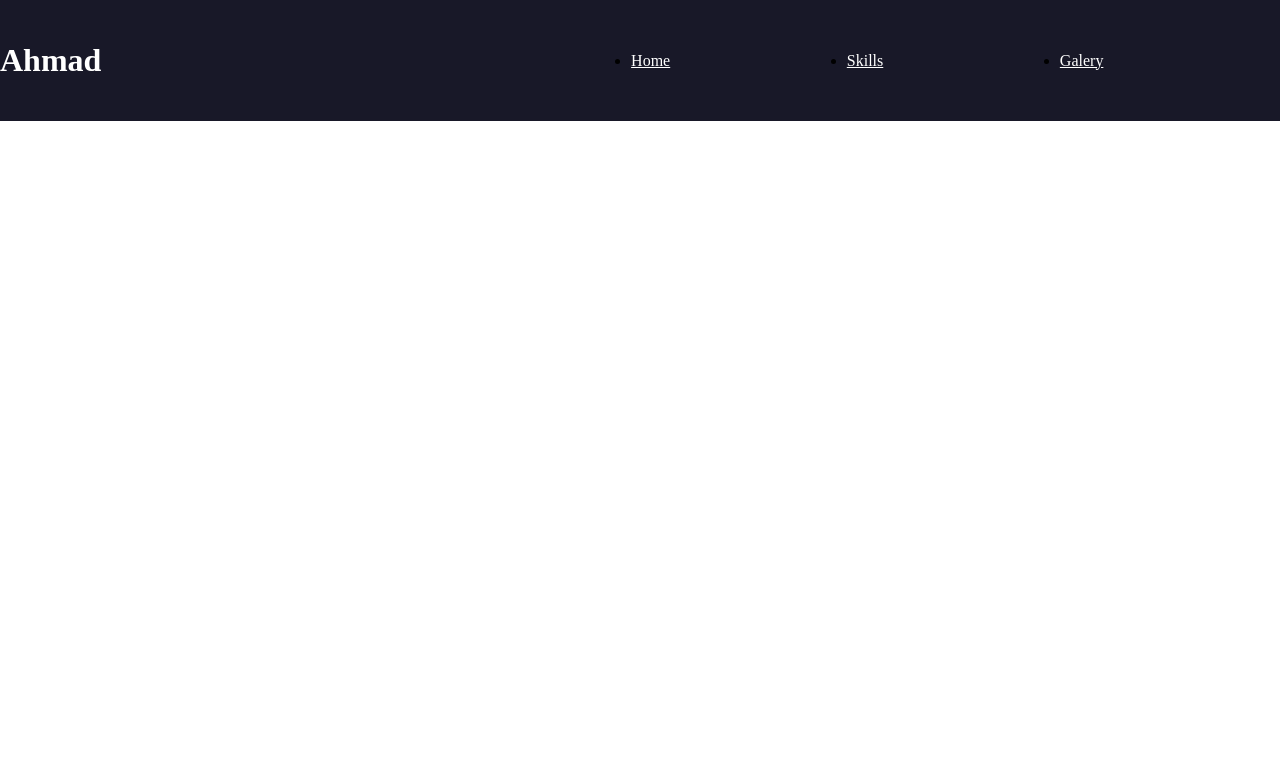
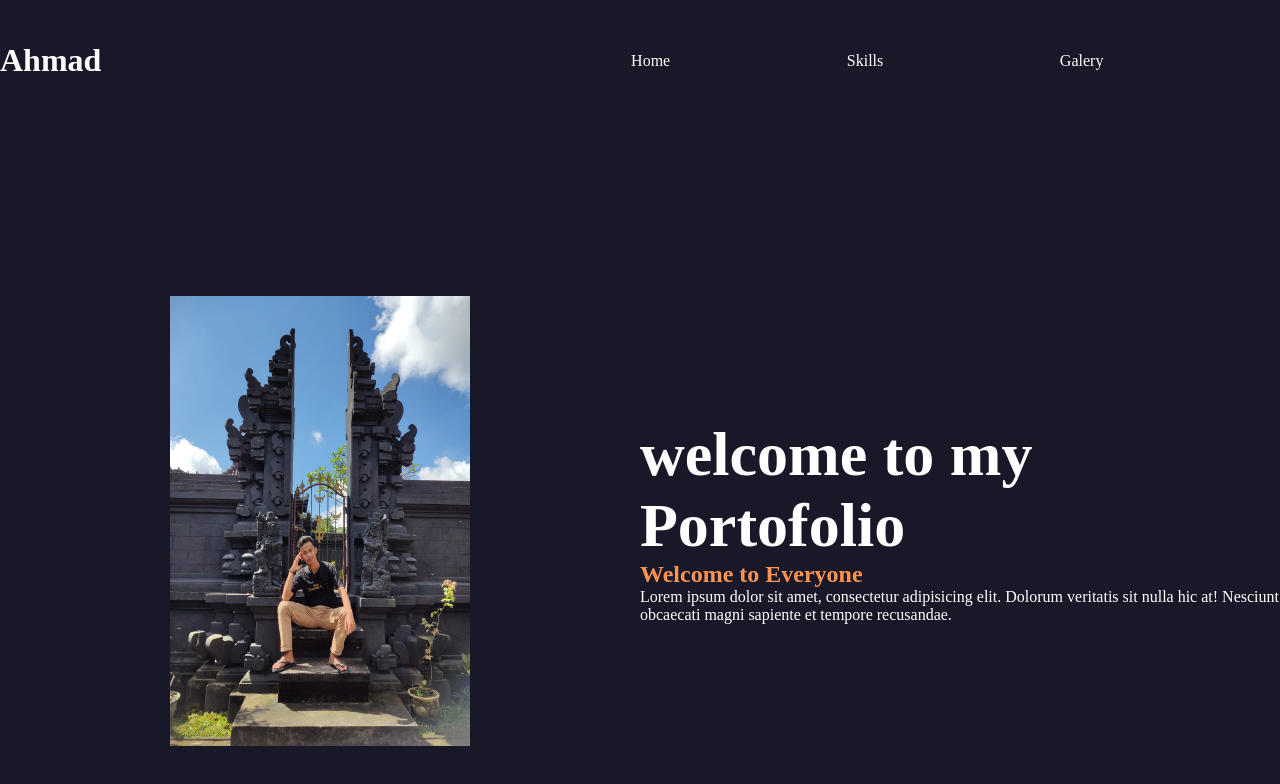
Before and after one commit to AhamdUffi/pembelajaranSMKSDl_Portofolio-htmlcss-, a plain HTML site: page index.html in a window 1280 px wide. Drawn offline with Linux system fonts and the light colour scheme.

Commit message:
membuat Home

```diff
--- a/index.html
+++ b/index.html
@@ -22,5 +22,21 @@
       </div>
     </div>
     <!-- akhir navbar -->
+    <!-- awal Home -->
+    <div class="home">
+      <div class="gambar">
+        <img src="gambar/Ahmad.jpeg" alt="" />
+      </div>
+      <div class="informasi">
+        <h2>welcome to my Portofolio</h2>
+        <h6>Welcome to Everyone</h6>
+        <p>
+          Lorem ipsum dolor sit amet, consectetur adipisicing elit. Dolorum
+          veritatis sit nulla hic at! Nesciunt obcaecati magni sapiente et
+          tempore recusandae.
+        </p>
+      </div>
+    </div>
+    <!-- Akhir Home -->
   </body>
 </html>
--- a/style.css
+++ b/style.css
@@ -36,6 +36,54 @@ ul {
   justify-content: space-evenly;
 }
 
+.more ul {
+  list-style-type: none;
+}
+
 .more ul li a {
   color: white;
+  text-decoration: none;
 }
+
+/* awal home */
+.home {
+  height: 100vh;
+  width: 100%;
+  background-color: #181828;
+  display: flex;
+}
+
+.home .gambar {
+  /* background-color: white; */
+  width: 50%;
+  display: flex;
+  align-items: center;
+  justify-content: center;
+}
+
+.gambar img {
+  width: 300px;
+  height: 450px;
+}
+
+.home .informasi {
+  width: 50%;
+  height: 100%;
+  display: flex;
+  flex-direction: column;
+  justify-content: center;
+}
+
+.informasi h2 {
+  color: white;
+  font-size: 62px;
+}
+
+.informasi h6 {
+  color: #ff9350;
+  font-size: 24px;
+}
+
+.informasi p {
+  color: white;
+}
```
Also changed, not shown: gambar/Ahmad.jpeg (added).
